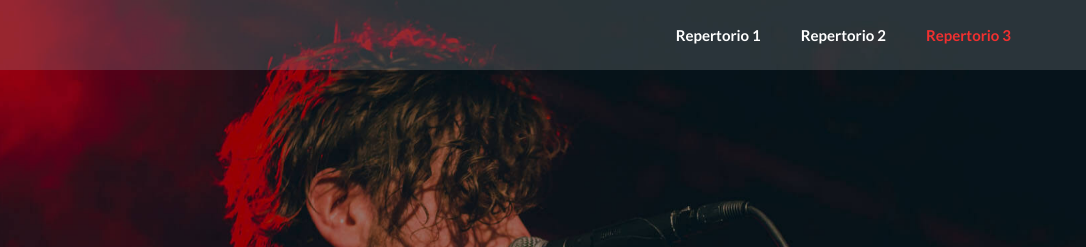
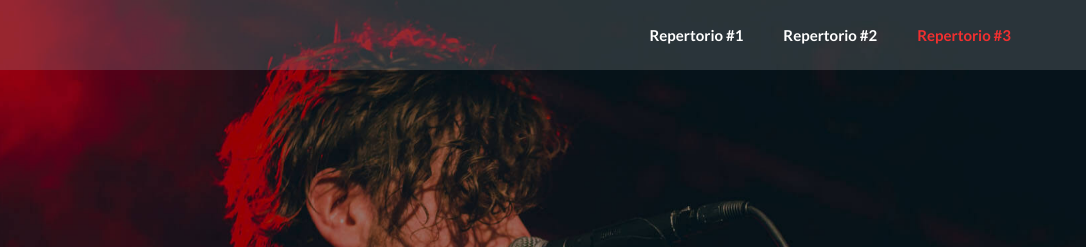
Before and after one commit to AlexEAQ/arecks-worship, a plain HTML site: page index.html in a window 1280 px wide. Shown: the top 247 px of the page, 194-1280 px from the left. Drawn offline with Linux system fonts and the light colour scheme; a script that the page names is missing.

Commit message:
Update index.html

```diff
--- a/index.html
+++ b/index.html
@@ -103,9 +103,9 @@
 						<!-- Collect the nav links, forms, and other content for toggling -->
 						<div class="collapse navbar-collapse" id="bs-example-navbar-collapse-1">
 							<ul class="nav navbar-nav navbar-right">
-								<li><a href="#repertorio1">Repertorio 1</a></li>
-								<li><a href="#repertorio2">Repertorio 2</a></li>
-								<li><a href="#repertorio3">Repertorio 3</a></li>
+								<li><a href="#repertorio1">Repertorio #1</a></li>
+								<li><a href="#repertorio2">Repertorio #2</a></li>
+								<li><a href="#repertorio3">Repertorio #3</a></li>
 
 								<!-- <li><a href="#portfolio">Repertorio 4</a></li> -->
 								<!-- <li><a href="#events">Repertorio</a></li>
```
